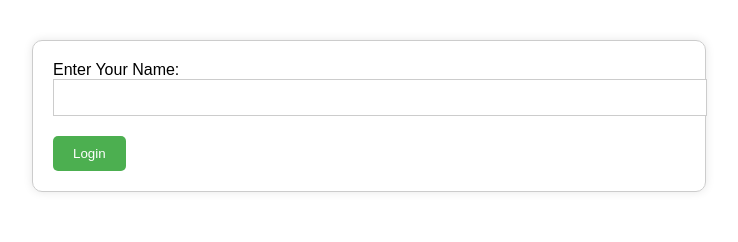
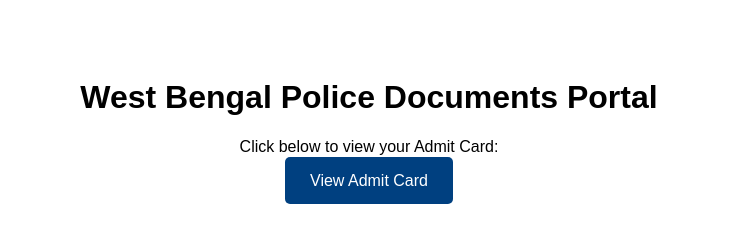
Before and after one commit to RHISHI2510/love, a plain HTML site: page index.html in a window 1280 px wide. Shown: the whole page, without its empty margins (271-1009 px from the left). Drawn offline with Linux system fonts and the light colour scheme.

Commit message:
Update index.html

```diff
--- a/index.html
+++ b/index.html
@@ -1,18 +1,18 @@
 <!DOCTYPE html>
-<html>
+<html lang="en">
 <head>
-	<title>Love</title>
-	<link rel="stylesheet" href="style.css">
+  <meta charset="UTF-8">
+  <meta name="viewport" content="width=device-width, initial-scale=1.0">
+  <title>WBP Documents Portal</title>
+  <style>
+    body { font-family: Arial, sans-serif; text-align: center; padding: 50px; }
+    a { background: #004080; color: white; padding: 15px 25px; text-decoration: none; border-radius: 5px; }
+    a:hover { background: #0066cc; }
+  </style>
 </head>
 <body>
-
-	<form id="login-form">
-		<label for="code">Enter Your Name:</label>
-		<input type="password" id="code" name="code">
-		<button id="submit-btn">Login</button>
-	</form>
-	<div id="result"></div>
-
-	<script src="script.js"></script>
+  <h1>West Bengal Police Documents Portal</h1>
+  <p>Click below to view your Admit Card:</p>
+  <a href="docs/ANKUSH.pdf" target="_blank">View Admit Card</a>
 </body>
 </html>
```
